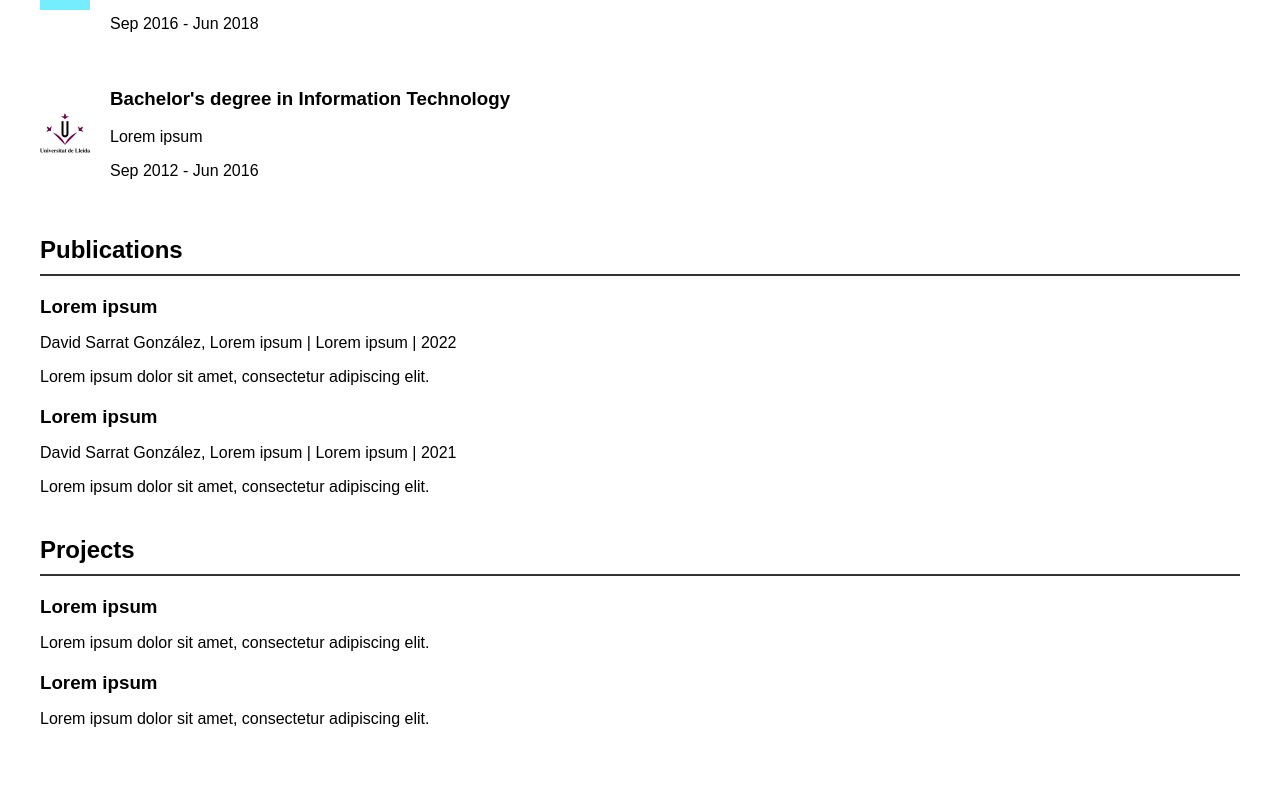
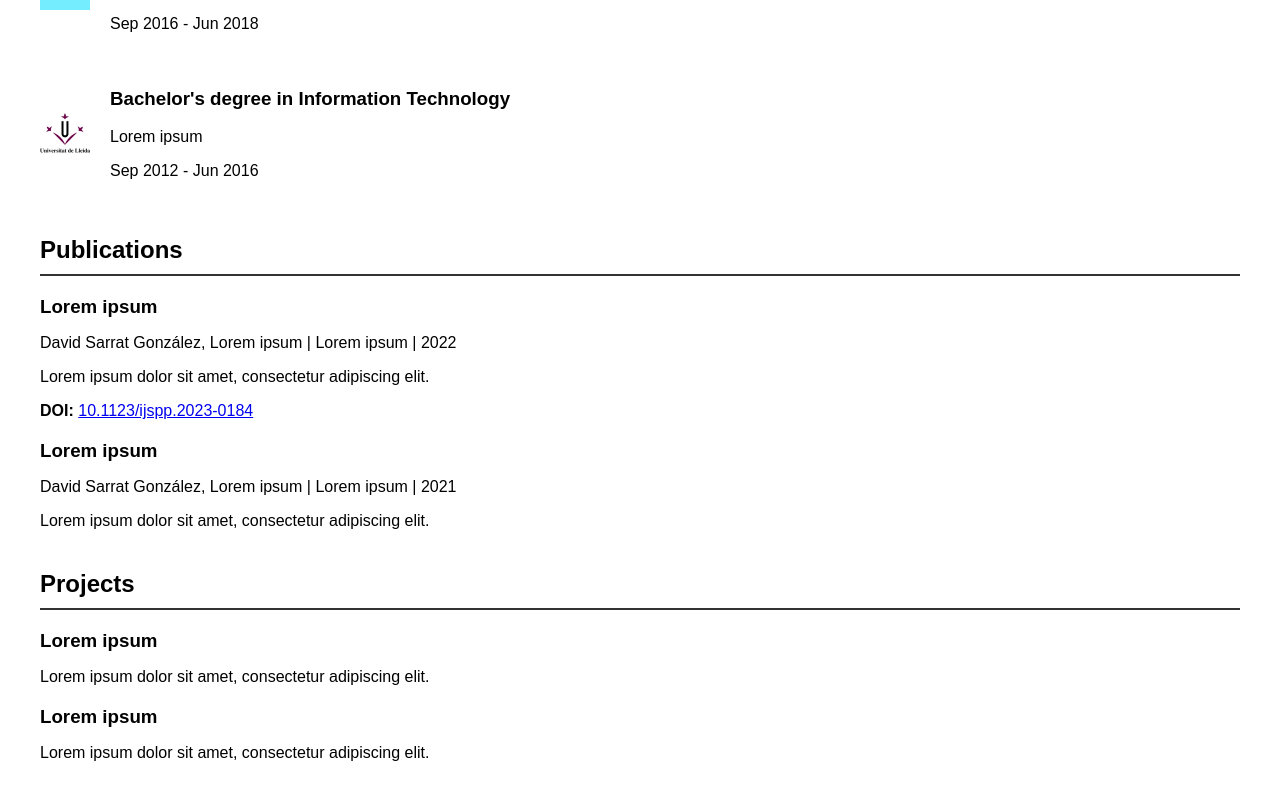
Before and after one commit to davidsarratgonzalez/davidsarratgonzalez.github.io, a React (Create React App) app: page / in a window 1280 px wide. Shown: the part 1025-1825 px from the top of the page. Built offline with nearby package versions, Linux system fonts and the light colour scheme.

Commit message:
feat: add doi support

```diff
--- a/src/components/Publications.js
+++ b/src/components/Publications.js
@@ -10,6 +10,11 @@ function Publications() {
           <h3>{pub.title}</h3>
           <p>{pub.authors} | {pub.venue} | {pub.year}</p>
           {pub.description && <p>{pub.description}</p>}
+          {pub.doi && (
+            <p>
+              <strong>DOI:</strong> <a href={`https://doi.org/${pub.doi}`} target="_blank" rel="noopener noreferrer">{pub.doi}</a>
+            </p>
+          )}
         </div>
       ))}
     </section>
--- a/src/data/publications.json
+++ b/src/data/publications.json
@@ -4,7 +4,8 @@
     "authors": "David Sarrat González, Lorem ipsum",
     "venue": "Lorem ipsum",
     "year": "2022",
-    "description": "Lorem ipsum dolor sit amet, consectetur adipiscing elit."
+    "description": "Lorem ipsum dolor sit amet, consectetur adipiscing elit.",
+    "doi": "10.1123/ijspp.2023-0184"
   },
   {
     "title": "Lorem ipsum",
```
